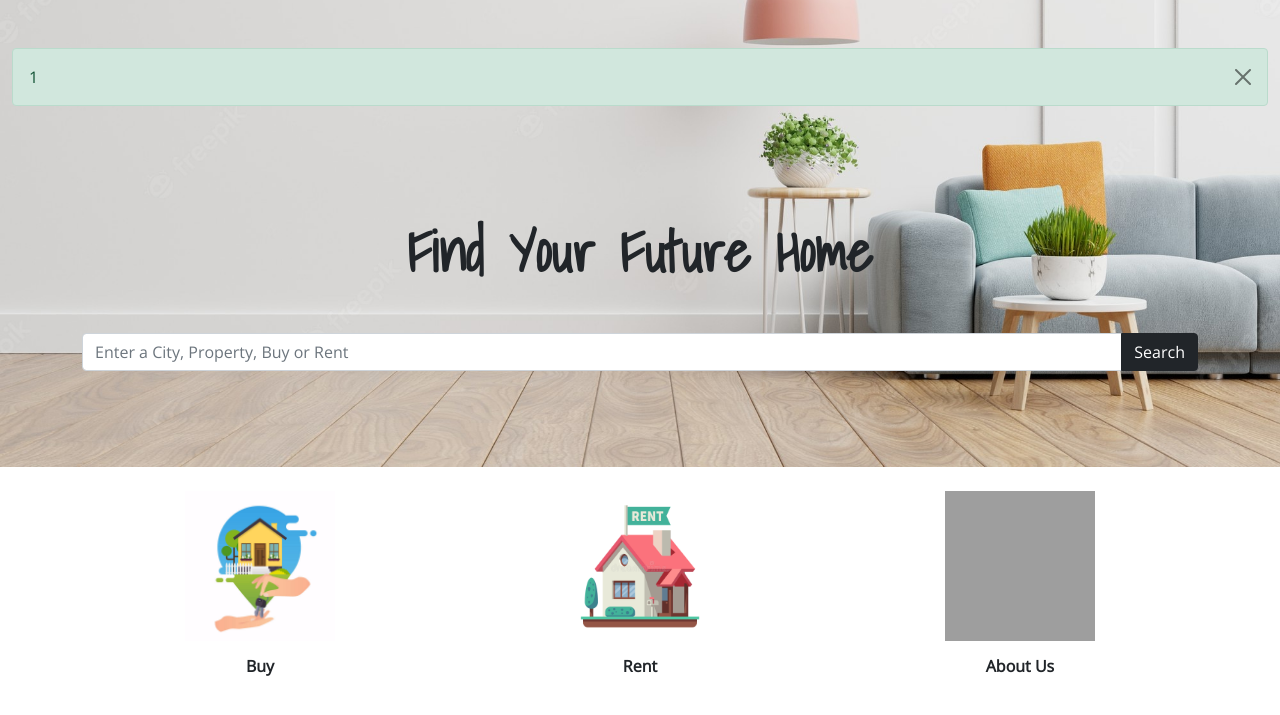
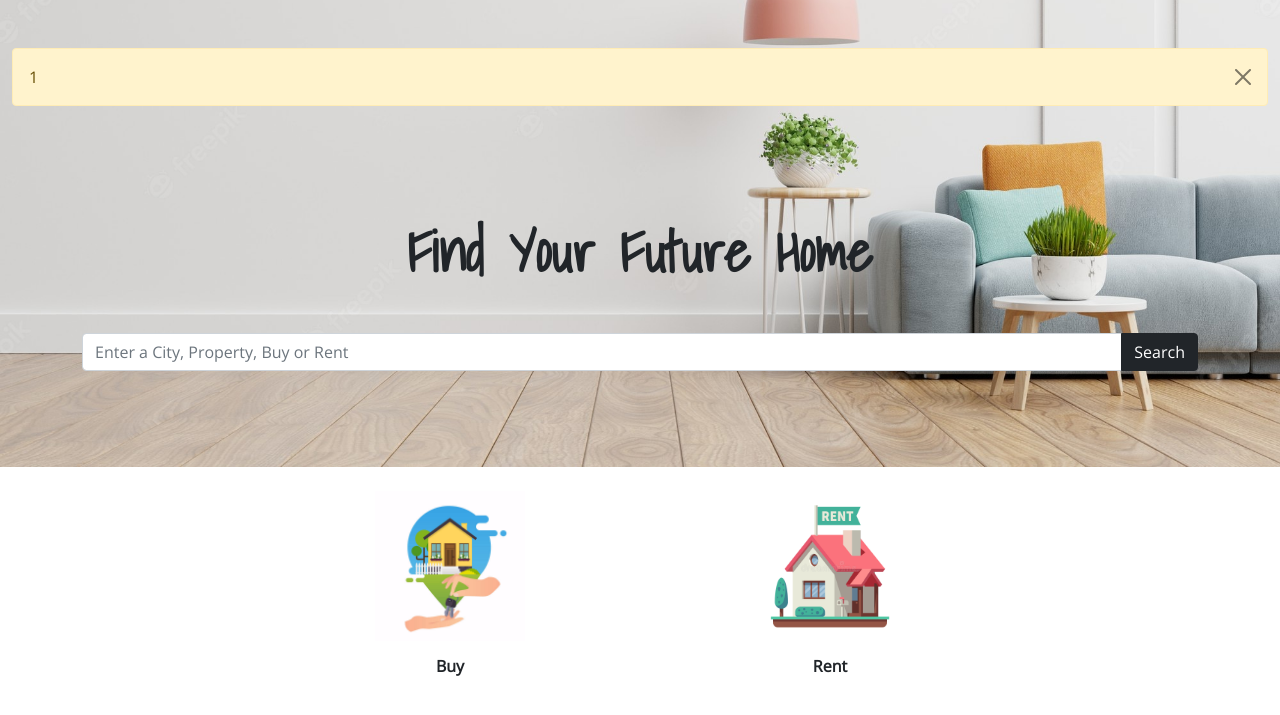
Before and after one commit to tjhangky/megawealth, a Laravel app: page / in a window 1280 px wide. Shown: the part 56-771 px from the top of the page. Run offline with Laravel 8, Linux system fonts and the light colour scheme; the visitor is signed in with stand-in values (Sample User, id 1); data comes from the database, SQL or seed files in the repository; some libraries are stand-ins or nearby versions; grey boxes are pictures that could not be loaded.

Commit message:
ui alert color

```diff
--- a/resources/views/admin/office/index.blade.php
+++ b/resources/views/admin/office/index.blade.php
@@ -6,7 +6,7 @@
     <div class="container mt-5">
 
         @if (session('status'))
-            <div class="alert alert-success alert-dismissible fade show" role="alert">
+            <div class="alert alert-warning alert-dismissible fade show" role="alert">
                 {{ session('status') }}
                 <button type="button" class="btn-close" data-bs-dismiss="alert" aria-label="Close"></button>
             </div>
--- a/resources/views/admin/property/index.blade.php
+++ b/resources/views/admin/property/index.blade.php
@@ -13,7 +13,7 @@
         @else
             {{-- status crud properti --}}
             @if (session('status'))
-                <div class="alert alert-success alert-dismissible fade show" role="alert">
+                <div class="alert alert-warning alert-dismissible fade show" role="alert">
                     {{ session('status') }}
                     <button type="button" class="btn-close" data-bs-dismiss="alert" aria-label="Close"></button>
                 </div>
--- a/resources/views/cart/index.blade.php
+++ b/resources/views/cart/index.blade.php
@@ -6,7 +6,7 @@
     <div class="container mt-5">
         {{-- status u/ added to cart and delete from cart --}}
         @if (session('status'))
-            <div class="alert alert-success alert-dismissible fade show" role="alert">
+            <div class="alert alert-warning alert-dismissible fade show" role="alert">
                 {{ session('status') }}
                 <button type="button" class="btn-close" data-bs-dismiss="alert" aria-label="Close"></button>
             </div>
--- a/resources/views/home.blade.php
+++ b/resources/views/home.blade.php
@@ -8,7 +8,7 @@
         style="background-image: url('{{ asset('storage/misc-images/home_banner.jpg') }}'); background-size: cover; background-position: bottom;">
 
         @if (session('status'))
-            <div class="alert alert-success alert-dismissible fade show" role="alert">
+            <div class="alert alert-warning alert-dismissible fade show" role="alert">
                 {{ session('status') }}
                 <button type="button" class="btn-close" data-bs-dismiss="alert" aria-label="Close"></button>
             </div>
@@ -33,7 +33,7 @@
 
     {{-- ICONS --}}
     <div class="container mt-4">
-        <div class="row">
+        <div class="row d-flex justify-content-center">
             <div class="col-md-4">
                 <a href="{{ Gate::allows('admin') ? '/manage-property?search=buy' : 'properties/buy' }}"
                     class="text-decoration-none text-dark">
@@ -55,6 +55,7 @@
                     </div>
                 </a>
             </div>
+            @cannot('admin')
                 <div class="col-md-4">
                     <a href="/about-us" class="text-decoration-none text-dark">
                         <div class="d-flex flex-column align-items-center">
@@ -64,7 +65,10 @@
                         </div>
                     </a>
                 </div>
+            @endcannot
+
         </div>
+
     </div>
 
 @endsection
--- a/resources/views/login/index.blade.php
+++ b/resources/views/login/index.blade.php
@@ -13,7 +13,7 @@
                                 <h1 class="text-center mb-3" style="font-family: 'Yellowtail'">megAWealth</h1>
 
                                 @if (session()->has('status'))
-                                    <div class="alert alert-danger">
+                                    <div class="alert alert-warning">
                                         {{ session('status') }}
                                     </div>
                                 @endif
--- a/resources/views/properties/main.blade.php
+++ b/resources/views/properties/main.blade.php
@@ -3,7 +3,7 @@
 @section('content')
     <div class="container mt-5">
         @if (session('status'))
-            <div class="alert alert-success alert-dismissible fade show" role="alert">
+            <div class="alert alert-warning alert-dismissible fade show" role="alert">
                 {{ session('status') }}
                 <button type="button" class="btn-close" data-bs-dismiss="alert" aria-label="Close"></button>
             </div>
```
Lines whose indentation alone changed are shown as unchanged.
